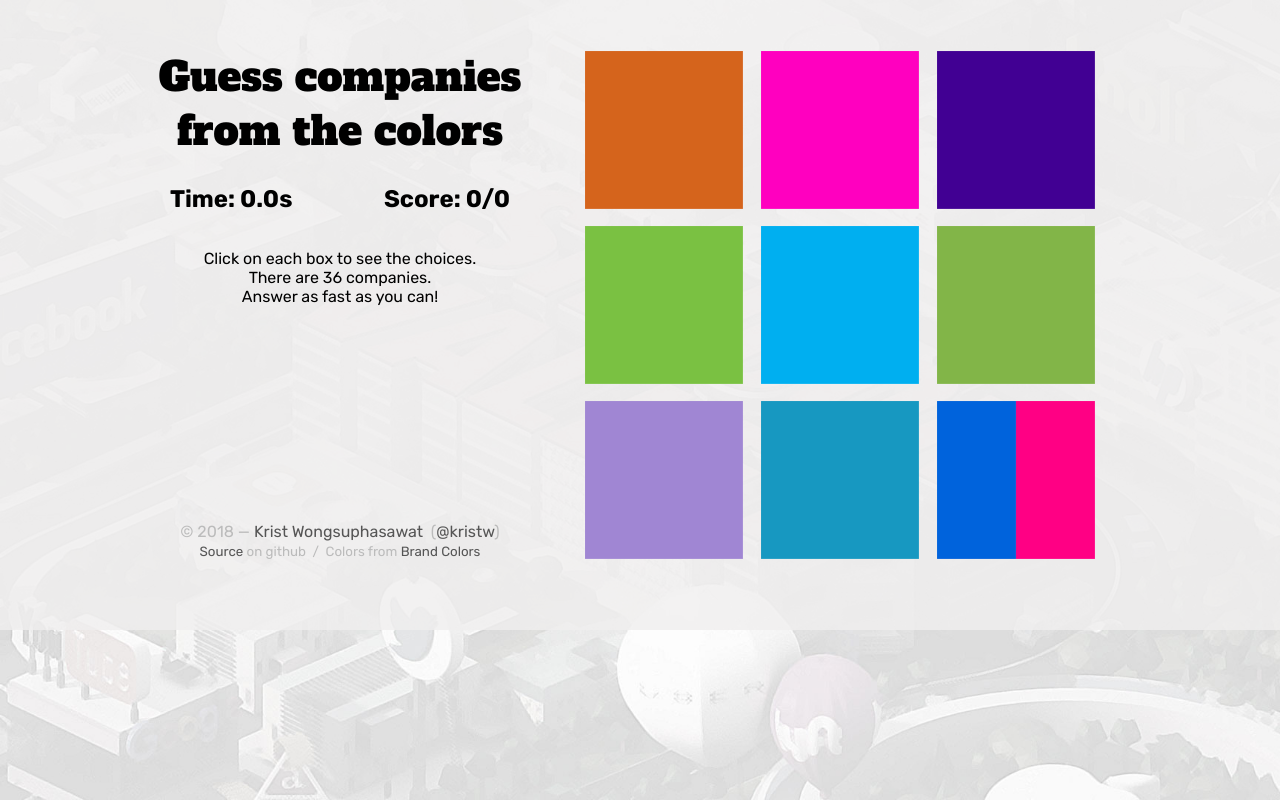
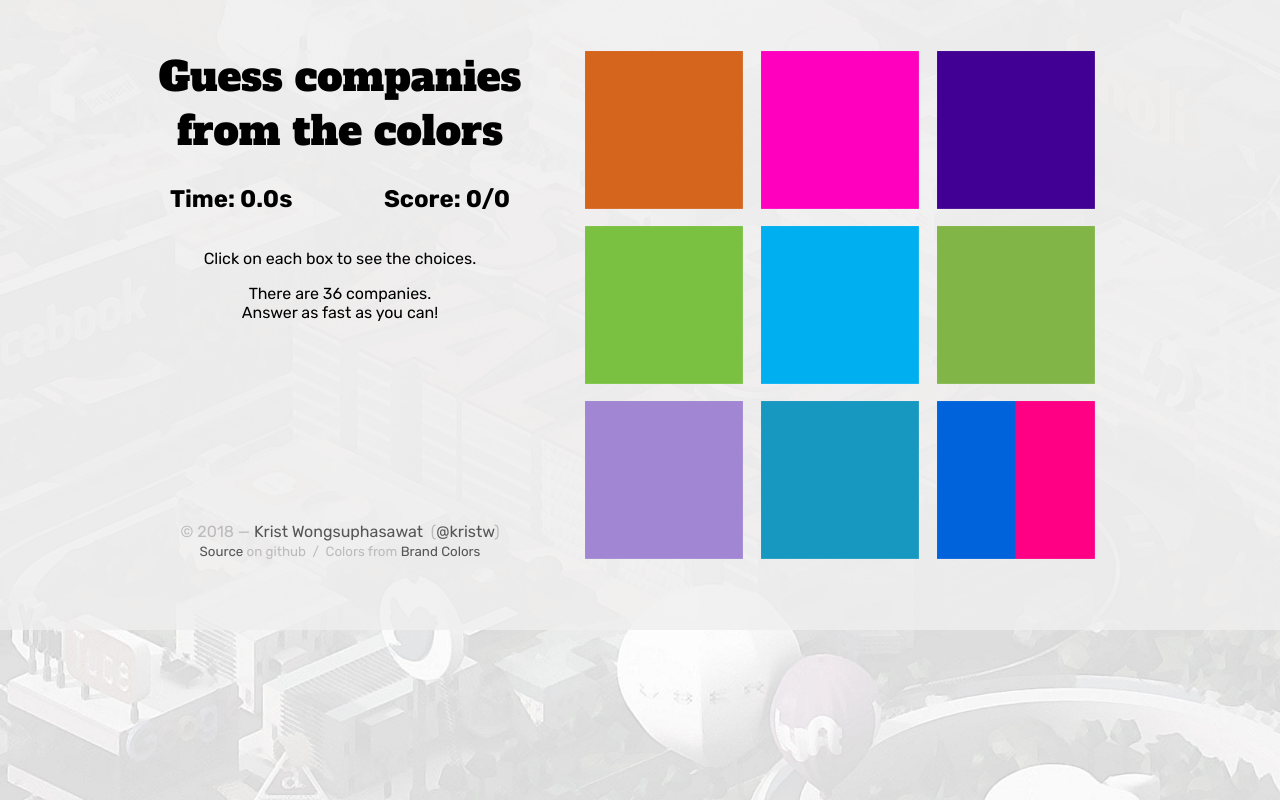
Before and after one commit to kristw/brand-colors, a React (Create React App) app: page / in a window 1280 px wide. Built offline with nearby package versions, Linux system fonts and the light colour scheme; what react-d3kit would draw is missing.

Commit message:
update instructions

```diff
--- a/src/App.jsx
+++ b/src/App.jsx
@@ -131,11 +131,15 @@ class App extends Component {
               </ScoreBox>
             </Subtitle>
             {flipped === 0
-              ? <p>
-                Click on each box to see the choices.<br/>
-                There are {catalog.brands.length} companies.<br/>
-                Answer as fast as you can!
-              </p>
+              ? <div>
+                <p>
+                  Click on each box to see the choices.
+                </p>
+                <p>
+                  There are {catalog.brands.length} companies.<br/>
+                  Answer as fast as you can!
+                </p>
+              </div>
               : null}
             {this.renderNext()}
           </Left>
```
